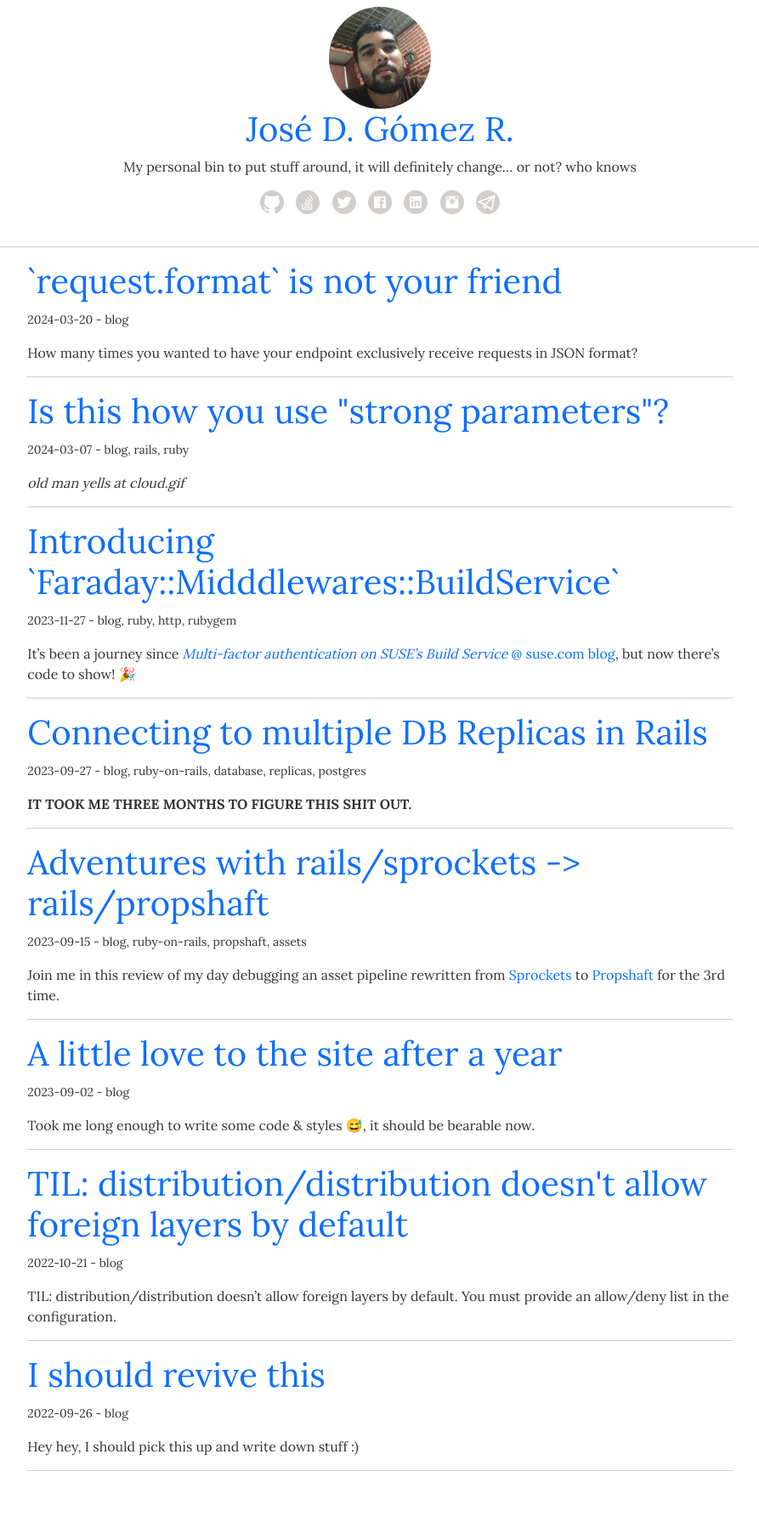
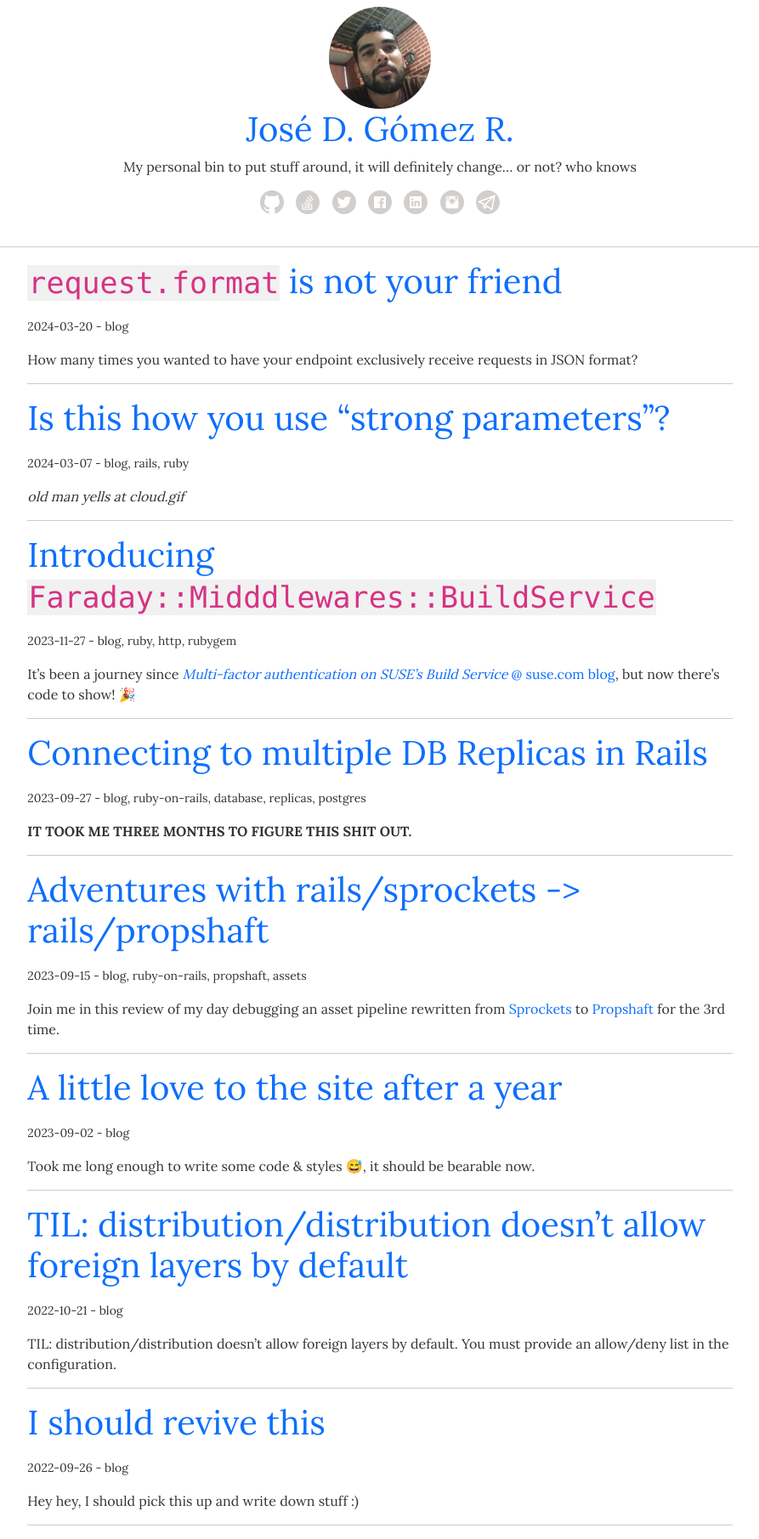
Before and after one commit to josegomezr/josegomezr.github.io, a Jekyll site: the page built from index.html, in a window 1280 px wide. Shown: the whole page at 85% size, without its empty margins (193-1086 px from the left). Built offline with Jekyll 4.4.1, drawn with Linux system fonts in a browser that asks for light colours; before the commit the page ends 1747 px from its top, so only the background shows below that.

Commit message:
Markdownify titles

```diff
--- a/_layouts/post.html
+++ b/_layouts/post.html
@@ -7,7 +7,7 @@
       <div class="row justify-content-center">
         {% include header.html %}
         <div class="post col-lg-8">
-          <h1>{{ page.title }}</h1>
+          <h1>{{ page.title | markdownify }}</h1>
           <small>{{ page.date | date: "%Y-%m-%d" }} - {{ page.tags | join: ', '}}</small>
           <hr class="hr-dotted">
           {{ content }}
--- a/index.html
+++ b/index.html
@@ -6,7 +6,7 @@ layout: homepage
 {% if post.lang and post.lang != "en" %}{% continue %}{% endif %}
 <article>
   <a href="{{ post.url | relative_url }}">
-    <h1>{{ post.title }}</h1>
+    <h1>{{ post.title | markdownify }}</h1>
   </a>
   <small>{{ post.date | date: "%Y-%m-%d" }} - {{ post.tags | join: ', '}}</small>
   <p>{{ post.excerpt }}</p>
```
